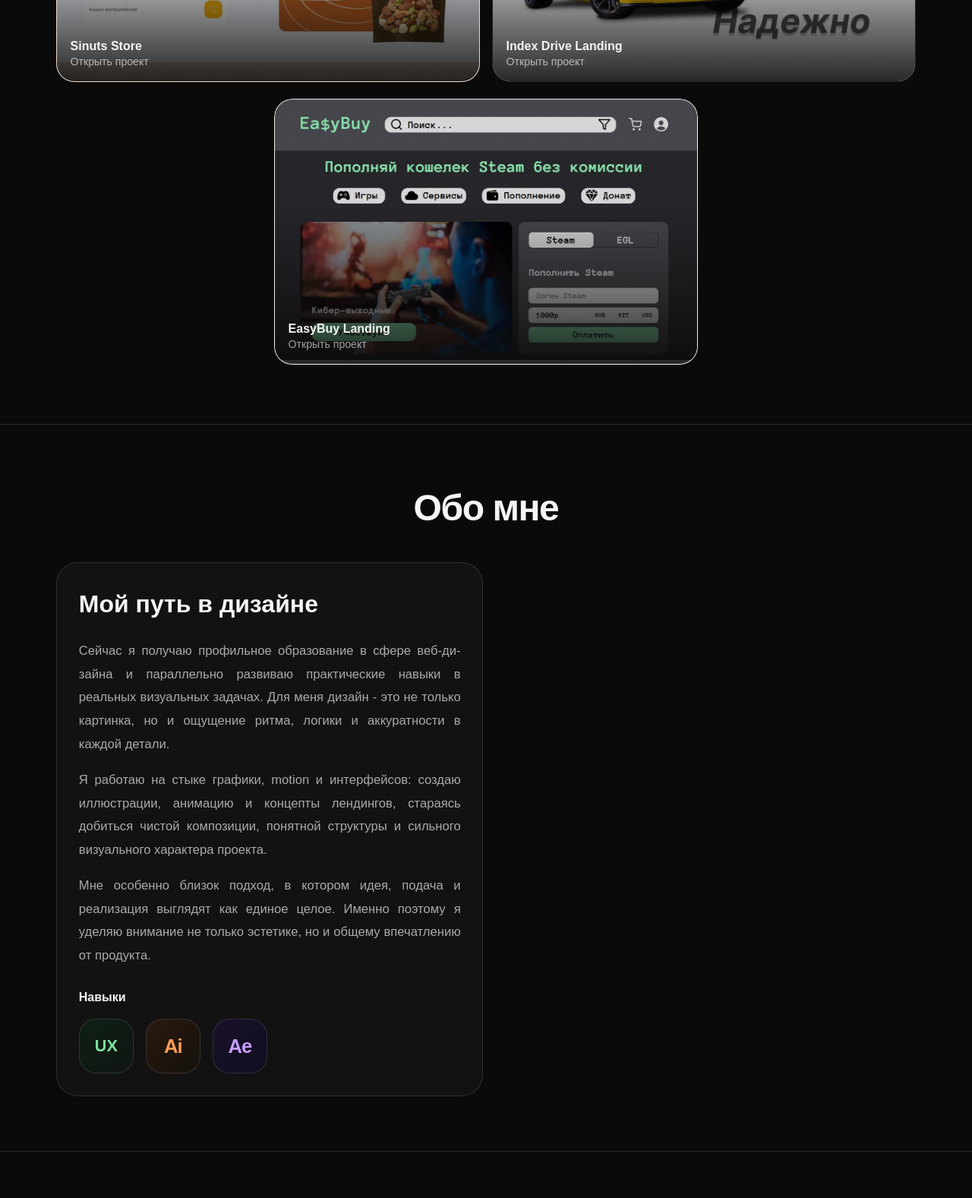
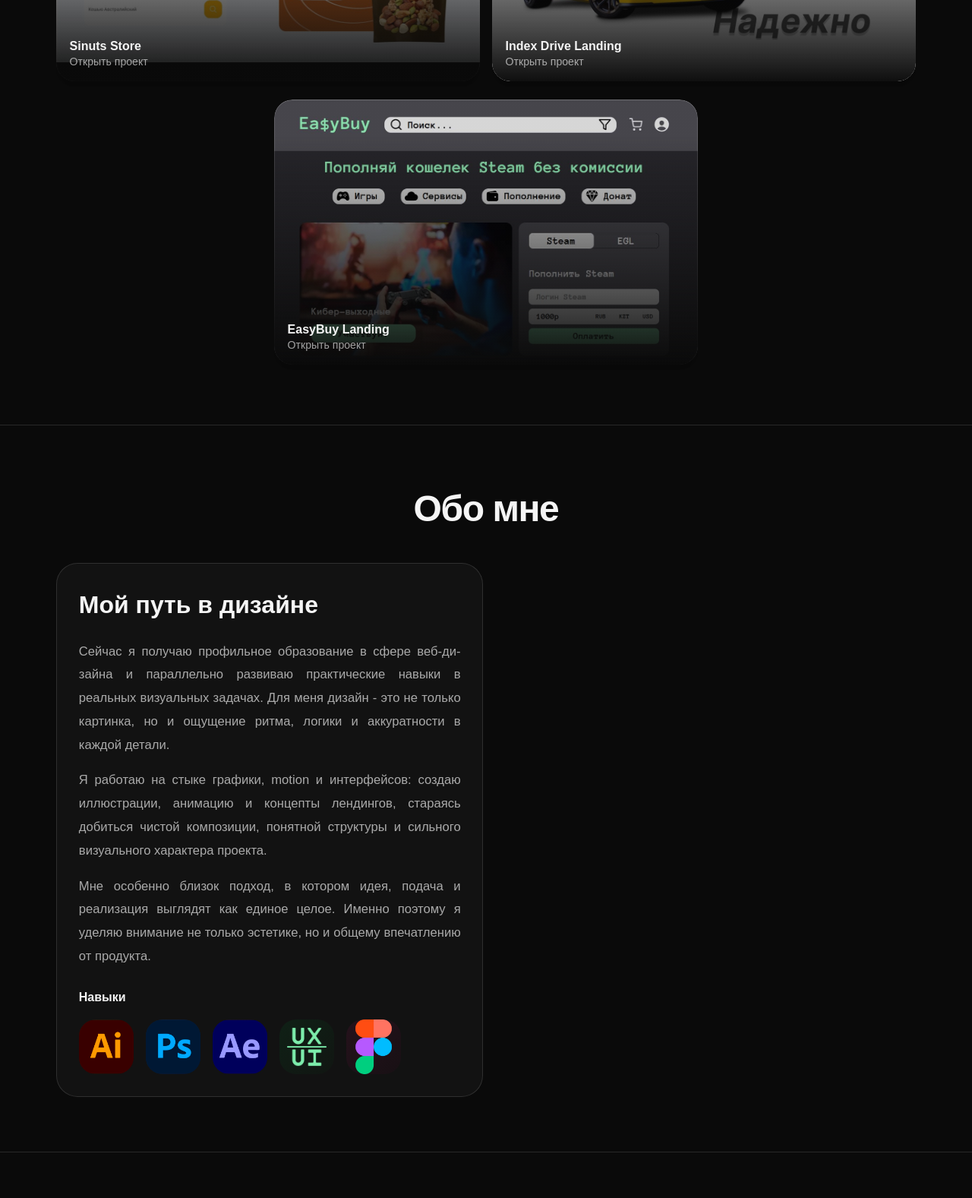
Before and after one commit to yasnoBruh/NZ, a plain HTML site: page index.html in a window 1280 px wide. Shown: the part 1740-3317 px from the top of the page at 76% size. Drawn offline with Linux system fonts and the light colour scheme.

Commit message:
Update skills icons and refine portfolio cards

```diff
--- a/index.html
+++ b/index.html
@@ -148,14 +148,30 @@
                         <div class="skills">
                             <h4>Навыки</h4>
                             <ul>
-                                <li class="skill-item" title="UI/UX Design">
-                                    <span class="skill-icon skill-icon-ui" aria-hidden="true">UX</span>
+                                <li class="skill-item" title="Adobe Illustrator">
+                                    <span class="skill-icon skill-icon-illustrator" aria-hidden="true">
+                                        <img src="./img/illustrator.png" alt="" width="512" height="512" loading="lazy" decoding="async">
+                                    </span>
                                 </li>
-                                <li class="skill-item" title="Adobe Illustrator">
-                                    <span class="skill-icon skill-icon-ai" aria-hidden="true">Ai</span>
+                                <li class="skill-item" title="Adobe Photoshop">
+                                    <span class="skill-icon skill-icon-photoshop" aria-hidden="true">
+                                        <img src="./img/photoshop.png" alt="" width="512" height="512" loading="lazy" decoding="async">
+                                    </span>
                                 </li>
                                 <li class="skill-item" title="Adobe After Effects">
-                                    <span class="skill-icon skill-icon-ae" aria-hidden="true">Ae</span>
+                                    <span class="skill-icon skill-icon-after-effects" aria-hidden="true">
+                                        <img src="./img/after-effects.png" alt="" width="512" height="512" loading="lazy" decoding="async">
+                                    </span>
+                                </li>
+                                <li class="skill-item" title="UI/UX Design">
+                                    <span class="skill-icon skill-icon-ux" aria-hidden="true">
+                                        <img src="./img/ux.png" alt="" width="512" height="512" loading="lazy" decoding="async">
+                                    </span>
+                                </li>
+                                <li class="skill-item" title="Figma">
+                                    <span class="skill-icon skill-icon-figma" aria-hidden="true">
+                                        <img src="./img/figma.png" alt="" width="512" height="512" loading="lazy" decoding="async">
+                                    </span>
                                 </li>
                             </ul>
                         </div>
--- a/style.css
+++ b/style.css
@@ -271,25 +271,42 @@ footer {
     position: relative;
     width: 100%;
     overflow: hidden;
-    border: 1px solid var(--border);
+    border: 0;
     border-radius: 24px;
-    background: #0f0f0f;
+    background: transparent;
+    appearance: none;
+    -webkit-appearance: none;
+    -moz-appearance: none;
+    outline: none;
+    box-shadow: 0 18px 34px rgba(0, 0, 0, 0.18);
     cursor: pointer;
     padding: 0;
     text-align: left;
     color: inherit;
 }
 
+.portfolio-card::before {
+    content: "";
+    position: absolute;
+    inset: 0;
+    z-index: 1;
+    border-radius: inherit;
+    box-shadow: inset 0 0 0 1px rgba(255, 255, 255, 0.14), inset 0 1px 0 rgba(255, 255, 255, 0.1);
+    pointer-events: none;
+}
+
 .portfolio-card::after {
     content: "";
     position: absolute;
     inset: 0;
-    background: linear-gradient(180deg, rgba(10, 10, 10, 0.02) 20%, rgba(10, 10, 10, 0.88) 100%);
+    z-index: 1;
+    border-radius: inherit;
+    background: linear-gradient(180deg, rgba(10, 10, 10, 0.01) 10%, rgba(10, 10, 10, 0.46) 54%, rgba(10, 10, 10, 0.98) 100%);
     transition: opacity 0.3s ease;
 }
 
 .portfolio-item-project .portfolio-card::after {
-    background: linear-gradient(180deg, rgba(10, 10, 10, 0.01) 40%, rgba(10, 10, 10, 0.88) 100%);
+    background: linear-gradient(180deg, rgba(10, 10, 10, 0.01) 14%, rgba(10, 10, 10, 0.42) 52%, rgba(10, 10, 10, 0.98) 100%);
 }
 
 .portfolio-card-overlay {
@@ -319,6 +336,7 @@ footer {
 .project-preview img {
     width: 100%;
     height: 100%;
+    border-radius: inherit;
     object-fit: cover;
     object-position: center;
     transition: transform 0.45s ease;
@@ -333,18 +351,6 @@ footer {
 .portfolio-item-project {
     flex-basis: calc(50% - 0.5rem);
     max-width: calc(50% - 0.5rem);
-}
-
-.portfolio-item-project .portfolio-card {
-    background: #050505;
-}
-
-.portfolio-item-project[data-title="Sinuts Store"] .portfolio-card {
-    background: #e7d0bf;
-}
-
-.portfolio-item-project[data-title="EasyBuy Landing"] .portfolio-card {
-    background: #f2f0ec;
 }
 
 .portfolio-item-project .portfolio-card > img {
@@ -440,6 +446,7 @@ footer {
     gap: 1rem;
     list-style: none;
     align-items: center;
+    flex-wrap: wrap;
 }
 
 .skill-item {
@@ -452,33 +459,41 @@ footer {
     width: 72px;
     height: 72px;
     border-radius: 22px;
-    border: 1px solid var(--border);
-    background: var(--surface);
+    background: transparent;
+    overflow: hidden;
 }
 
-.skill-icon-ai,
-.skill-icon-ae {
-    font-size: 1.6rem;
-    font-weight: 700;
-    letter-spacing: -0.04em;
+.skill-icon img {
+    width: 100%;
+    height: 100%;
+    object-fit: cover;
+    border-radius: 0;
 }
 
-.skill-icon-ai {
-    color: #ff9d57;
+.skill-icon-ux {
+    background: linear-gradient(135deg, rgba(15, 33, 22, 0.95), rgba(17, 22, 18, 0.95));
+}
+
+.skill-icon-ux img {
+    object-fit: contain;
+    padding: 10px;
+    filter: brightness(0) saturate(100%) invert(82%) sepia(26%) saturate(623%) hue-rotate(88deg) brightness(97%) contrast(95%);
+}
+
+.skill-icon-illustrator {
     background: linear-gradient(135deg, rgba(43, 27, 14, 0.95), rgba(22, 18, 14, 0.95));
 }
 
-.skill-icon-ae {
-    color: #c59dff;
+.skill-icon-after-effects {
     background: linear-gradient(135deg, rgba(26, 18, 43, 0.95), rgba(18, 14, 32, 0.95));
 }
 
-.skill-icon-ui {
-    color: #7be39d;
-    font-size: 1.35rem;
-    font-weight: 700;
-    letter-spacing: 0;
-    background: linear-gradient(135deg, rgba(15, 33, 22, 0.95), rgba(17, 22, 18, 0.95));
+.skill-icon-photoshop {
+    background: linear-gradient(135deg, rgba(12, 34, 64, 0.96), rgba(11, 22, 44, 0.96));
+}
+
+.skill-icon-figma {
+    background: linear-gradient(135deg, rgba(38, 18, 28, 0.96), rgba(24, 16, 20, 0.96));
 }
 
 .info-gallery {
@@ -789,15 +804,15 @@ body.modal-open {
     }
 
     .nav-menu li {
-        width: min(220px, calc(100vw - 32px));
+        width: auto;
         margin-left: auto;
     }
 
     .nav-menu a {
-        display: flex;
+        display: inline-flex;
         align-items: center;
         justify-content: flex-start;
-        width: 100%;
+        width: auto;
         padding: 0.85rem 1rem;
         border: 1px solid rgba(255, 255, 255, 0.1);
         border-radius: 16px;
@@ -807,6 +822,7 @@ body.modal-open {
         font-size: 0.96rem;
         letter-spacing: 0.01em;
         backdrop-filter: blur(16px);
+        white-space: nowrap;
     }
 
     .nav-menu a:hover {
```
Also changed, not shown: img/after-effects.png (added), img/figma.png (added), img/illustrator.png (added), img/photoshop.png (added), img/ux.png (added).
